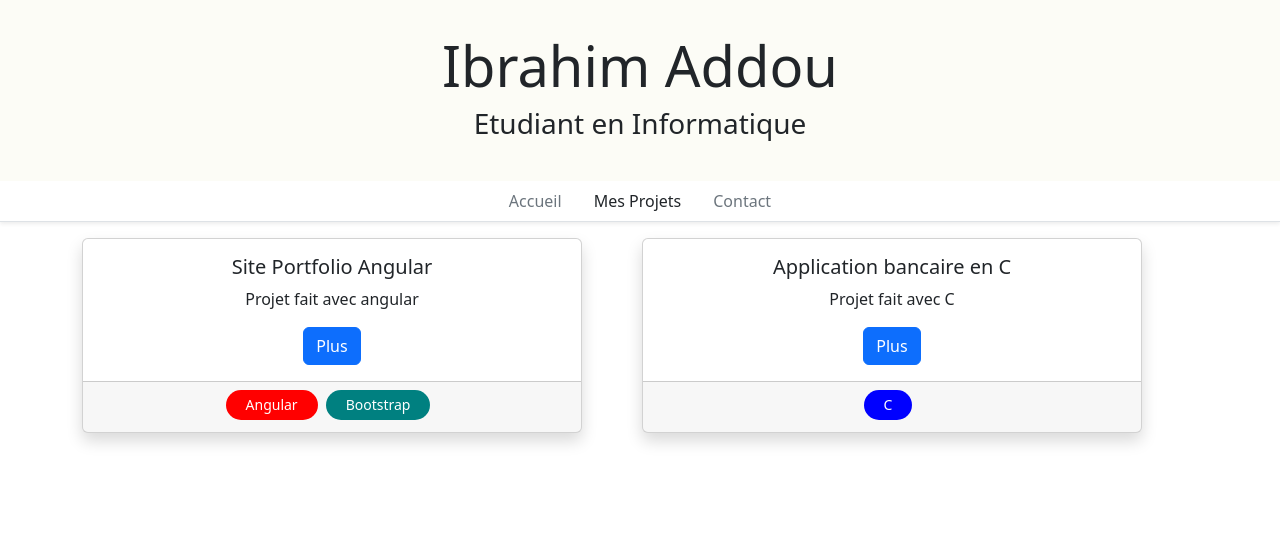
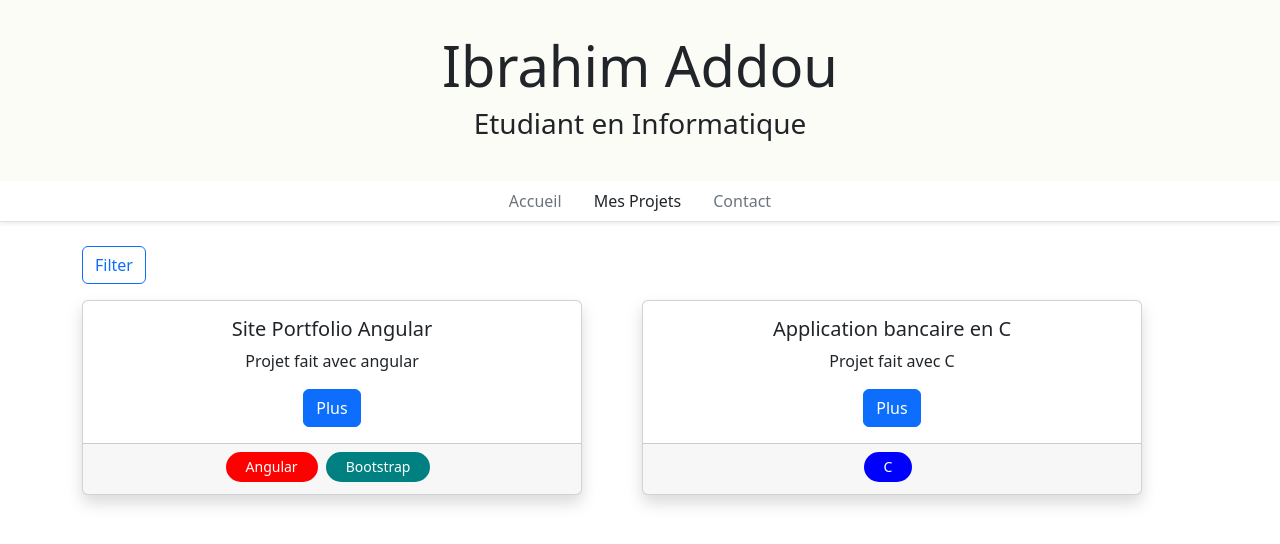
Before and after one commit to ibrahimaddou/myAngularWebsite, an Angular app: page /CV in a window 1280 px wide. Shown: the top 544 px of the page. Built offline with nearby package versions, Linux system fonts and the light colour scheme.

Commit message:
Filtrer les projets par leur tag 1

```diff
--- a/src/app/app.module.ts
+++ b/src/app/app.module.ts
@@ -13,6 +13,8 @@ import { ProjectCardComponent } from './project-card/project-card.component';
 import { ModalModule } from 'ngx-bootstrap/modal';
 import { ProjectModalComponent } from './project-modal/project-modal.component';
 import { CarouselModule } from 'ngx-bootstrap/carousel'
+import { CollapseModule } from 'ngx-bootstrap/collapse'
+import { FormsModule } from '@angular/forms';
 @NgModule({
   declarations: [
     AppComponent,
@@ -30,7 +32,9 @@ import { CarouselModule } from 'ngx-bootstrap/carousel'
     AppRoutingModule,
     BrowserAnimationsModule,
     ModalModule.forRoot(),
-    CarouselModule.forRoot()
+    CarouselModule.forRoot(),
+    CollapseModule.forRoot(),
+    FormsModule
   ],
   providers: [],
   bootstrap: [AppComponent]
--- a/src/app/cv/cv.component.html
+++ b/src/app/cv/cv.component.html
@@ -1,4 +1,12 @@
 <div class="container">
+    <div class="mb-2">
+        <div>
+            <button class="btn btn-outline-primary mb-2 mt-2" (click)="isCollapsed =isCollapsed">Filter</button>
+        </div>
+        <div [collapse]="isCollapsed" [isAnimated]="true">
+            <div class="border mb-2 shadow-sm" style="width :250px;"></div>
+        </div>
+    </div>
     <div class="row">
         <div *ngFor="let project of projects " class="col-lg-4 col-md-6 mb-4" style="max-width:560px; min-width:560px;">
             <app-project-card [project]="project"></app-project-card>
--- a/src/app/cv/cv.component.ts
+++ b/src/app/cv/cv.component.ts
@@ -9,7 +9,9 @@ import { ProjectsService } from '../_services/projects.service';
   styleUrls: ['./cv.component.css']
 })
 export class CVComponent implements OnInit{
-  projects= {} as Project[]
+  projects= {} as Project[];
+  isCollapsed: boolean =true;
+
   constructor(private titleService: Title,private projectService:ProjectsService ){
     this.titleService.setTitle('Ibrahim Addou - CV');
   }
```
